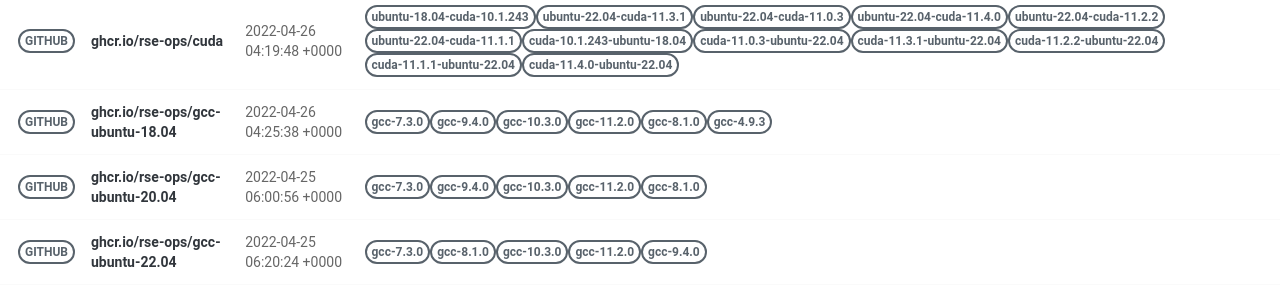
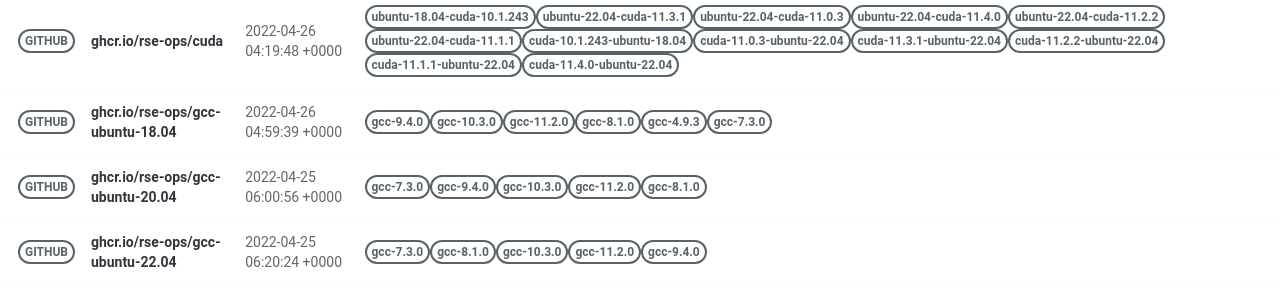
Before and after one commit to rse-ops/docker-images, a Jekyll site: the page built from pages/index.md, in a window 1280 px wide. Shown: the part 502-801 px from the top of the page. Built offline with Jekyll 4.4.1, drawn with Linux system fonts in a browser that asks for light colours; nearby versions of some CDN libraries.

Commit message:
Automated push to update library 2022-04-26

```diff
--- a/_library/ghcr.io-rse-ops-gcc-ubuntu-18.04.md
+++ b/_library/ghcr.io-rse-ops-gcc-ubuntu-18.04.md
@@ -1,14 +1,11 @@
 ---
 layout: container
 name: ghcr.io/rse-ops/gcc-ubuntu-18.04
-updated_at: 2022-04-26 04:25:38.620197
+updated_at: 2022-04-26 04:59:39.033800
 
 
 container_url: https://github.com/orgs/rse-ops/packages/container/package/gcc-ubuntu-18.04
 versions:
- - tag: gcc-7.3.0
-   dockerfile: https://github.com/rse-ops/docker-images/blob/main/ubuntu/gcc/Dockerfile
-   manifest: https://crane.ggcr.dev/manifest/ghcr.io/rse-ops/gcc-ubuntu-18.04:gcc-7.3.0
  - tag: gcc-9.4.0
    dockerfile: https://github.com/rse-ops/docker-images/blob/main/ubuntu/gcc/Dockerfile
    manifest: https://crane.ggcr.dev/manifest/ghcr.io/rse-ops/gcc-ubuntu-18.04:gcc-9.4.0
```
Also changed, not shown: other parts of _library/ghcr.io-rse-ops-gcc-ubuntu-18.04.md (+3 -0 lines).
